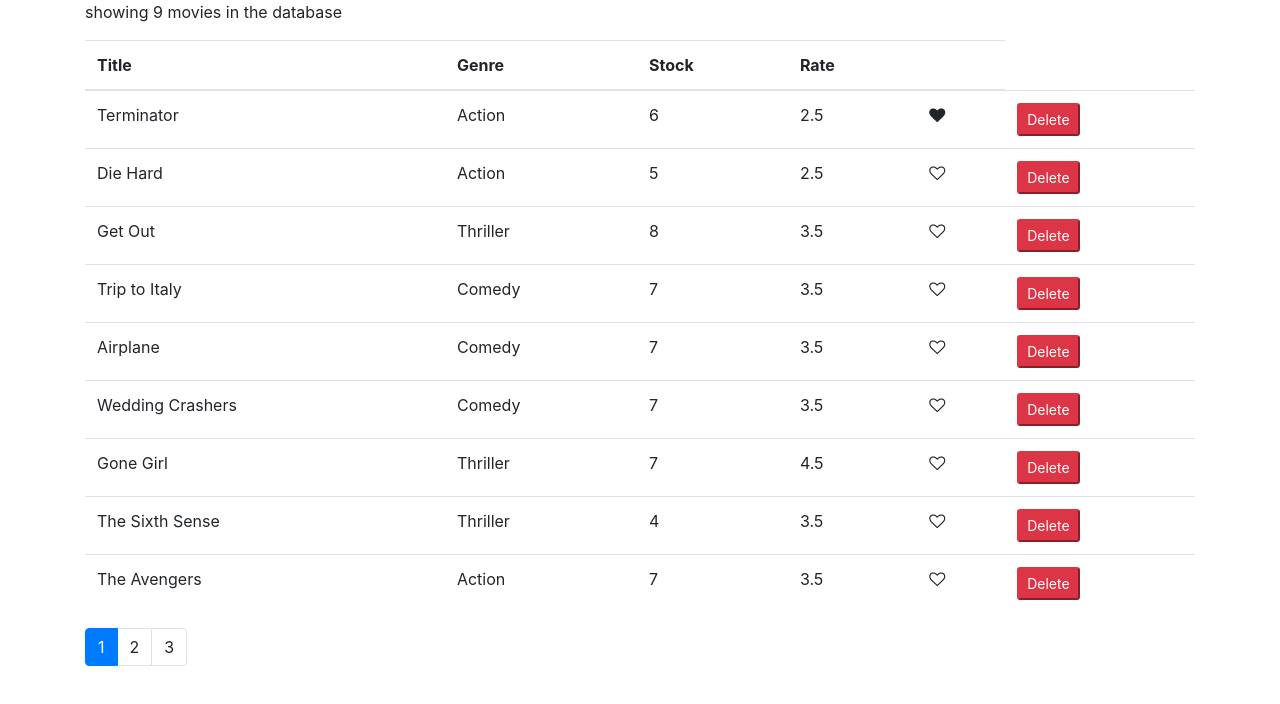
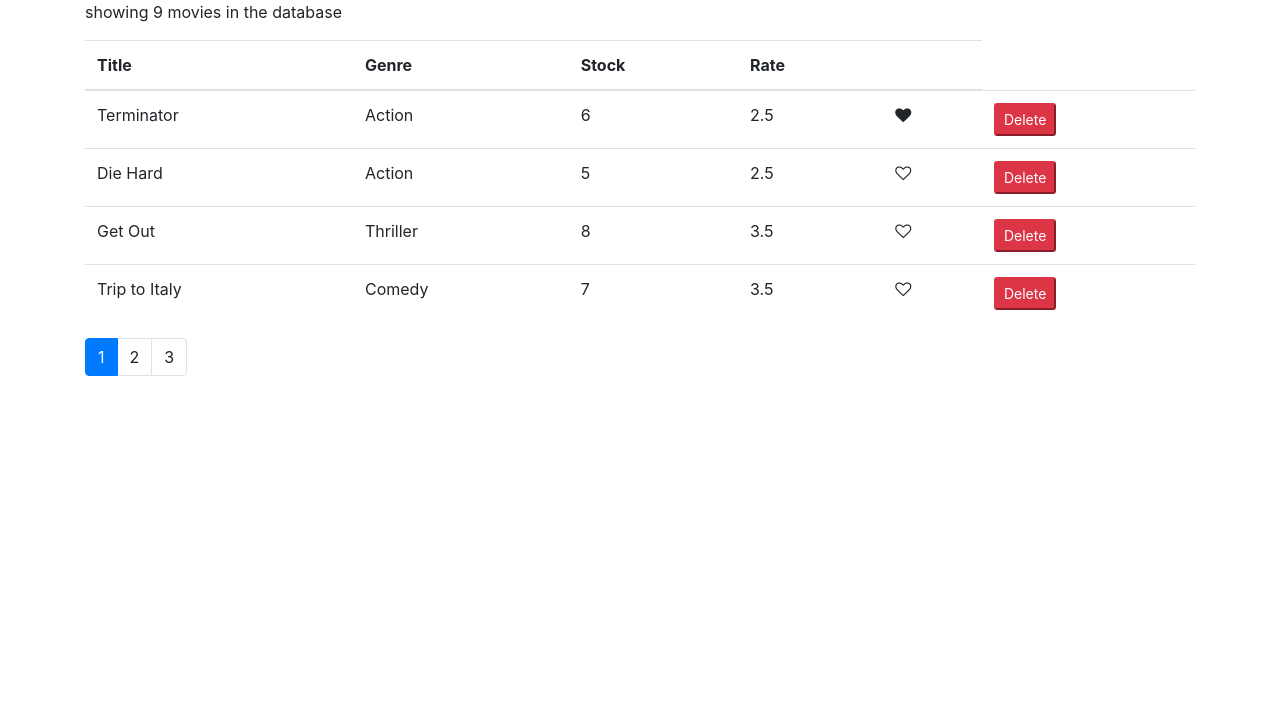
Before and after one commit to sai-sreenath/MovieRentals_Frontend, a React (Create React App) app in the folder movierentals/: page / in a window 1280 px wide. Shown: the top 704 px of the page. Built offline with nearby package versions, Linux system fonts and the light colour scheme.

Commit message:
Paginating data

```diff
--- a/movierentals/src/components/movies.jsx
+++ b/movierentals/src/components/movies.jsx
@@ -2,6 +2,7 @@
 import Like from "./common/like";
 import Pagination from './common/pagination'
 import { getMovies } from "../services/fakeMovieService";
+import {paginate} from '../utils/paginate';
 
 class Movies extends Component {
   state = {
@@ -33,9 +34,11 @@
 
   render() {
     const { length: count } = this.state.movies;
-    const {pageSize, currentPage} = this.state;
+    const {pageSize, currentPage, movies: allMovies} = this.state;
 
     if (count === 0) return <p>There are no movies in the database.</p>;
+
+    const movies = paginate(allMovies, currentPage, pageSize);
 
     return (
       <React.Fragment>
@@ -51,7 +54,7 @@
             </tr>
           </thead>
           <tbody>
-            {this.state.movies.map((movie) => (
+            {movies.map((movie) => (
               <tr key={movie._id}>
                 <td>{movie.title}</td>
                 <td>{movie.genre.name}</td>
--- /dev/null
+++ b/movierentals/src/utils/paginate.js
@@ -0,0 +1,7 @@
+import _ from 'lodash';
+
+export function paginate(items, pageNumber, pageSize){
+    const startIndex = (pageNumber-1) * pageSize;
+
+    return _(items).slice(startIndex).take(pageSize).value();
+}
```
